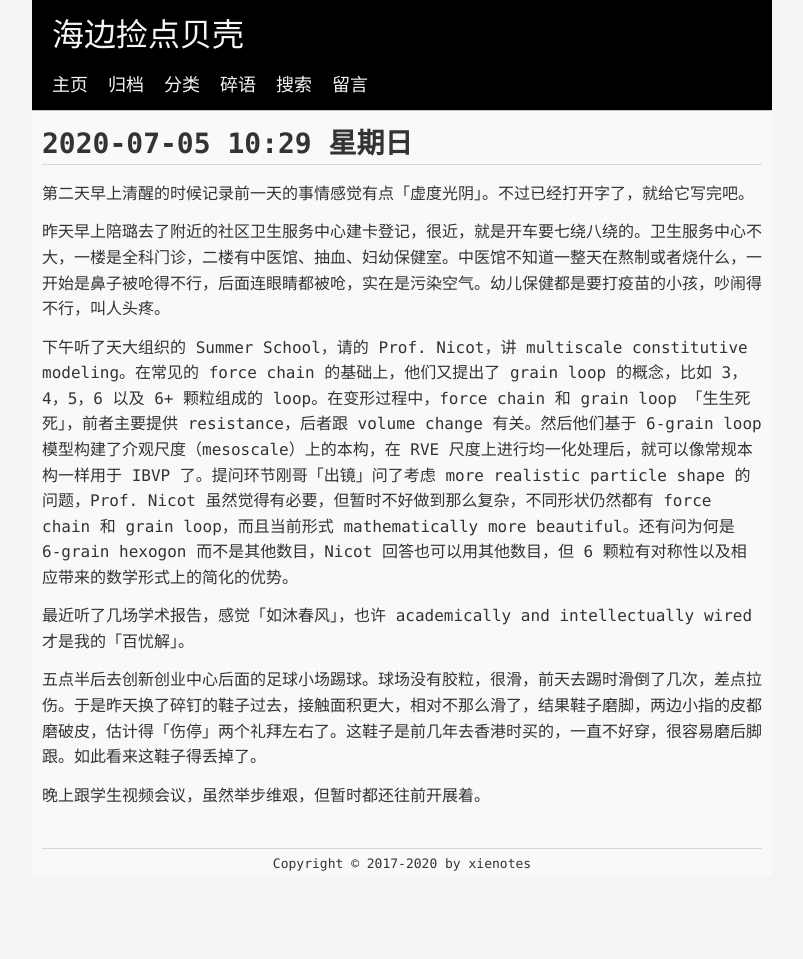
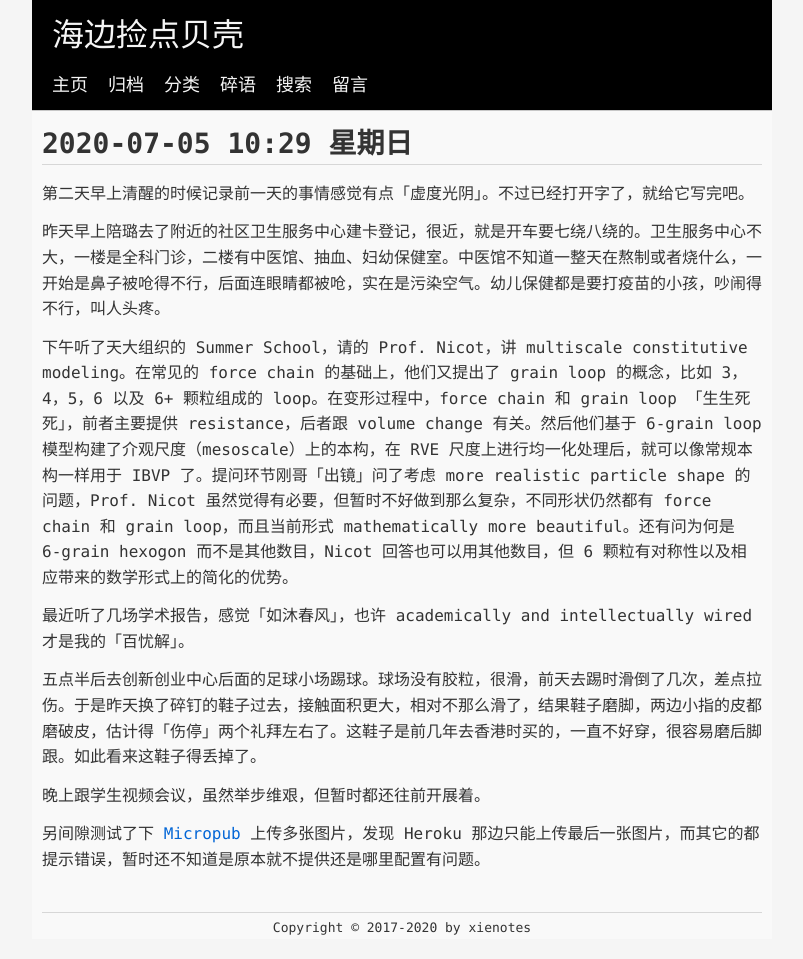
Before and after one commit to xienotes/xienotes.github.io, a Jekyll site: the page built from _posts/2020-07-05-8940.md, in a window 1280 px wide. Shown: the whole page, without its empty margins (238-1041 px from the left). Built offline with Jekyll 4.4.1, drawn with Linux system fonts in a browser that asks for light colours; before the commit the page ends 900 px from its top, so only the background shows below that.

Commit message:
minor update

```diff
--- a/_posts/2020-07-05-8940.md
+++ b/_posts/2020-07-05-8940.md
@@ -18,3 +18,5 @@ category: social
 五点半后去创新创业中心后面的足球小场踢球。球场没有胶粒，很滑，前天去踢时滑倒了几次，差点拉伤。于是昨天换了碎钉的鞋子过去，接触面积更大，相对不那么滑了，结果鞋子磨脚，两边小指的皮都磨破皮，估计得「伤停」两个礼拜左右了。这鞋子是前几年去香港时买的，一直不好穿，很容易磨后脚跟。如此看来这鞋子得丢掉了。
 
 晚上跟学生视频会议，虽然举步维艰，但暂时都还往前开展着。
+
+另间隙测试了下 [Micropub](https://github.com/voxpelli/webpage-micropub-to-github){:target="_blank"} 上传多张图片，发现 Heroku 那边只能上传最后一张图片，而其它的都提示错误，暂时还不知道是原本就不提供还是哪里配置有问题。
```
